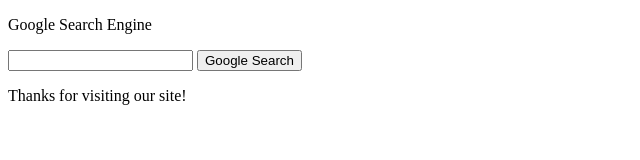
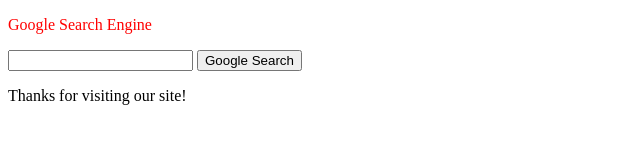
Before and after one commit to INTSEAN/cuddly-snow-bear, a plain HTML site: page index.html in a window 1280 px wide. Shown: the whole page, without its empty margins (0-640 px from the left). Drawn offline with Linux system fonts and the light colour scheme.

Commit message:
Add style

```diff
--- a/index.html
+++ b/index.html
@@ -5,7 +5,7 @@
     </head>
     <body>
         <nav>
-            <p>Google Search Engine</p>
+            <p style="color: red;">Google Search Engine</p>
         </nav>
         <form action="https://www.google.com/search">
             <input type="text" name="q">
```
